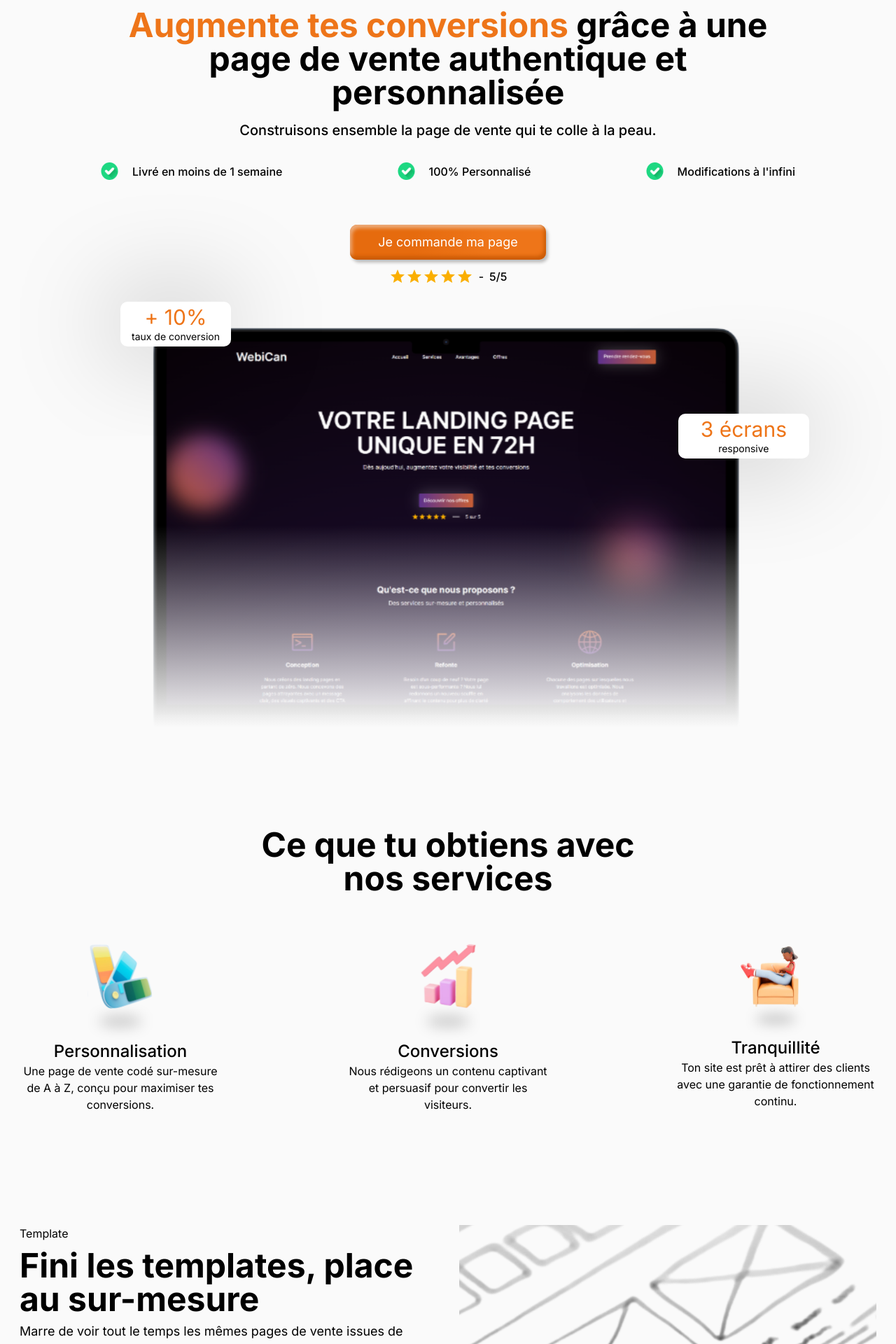
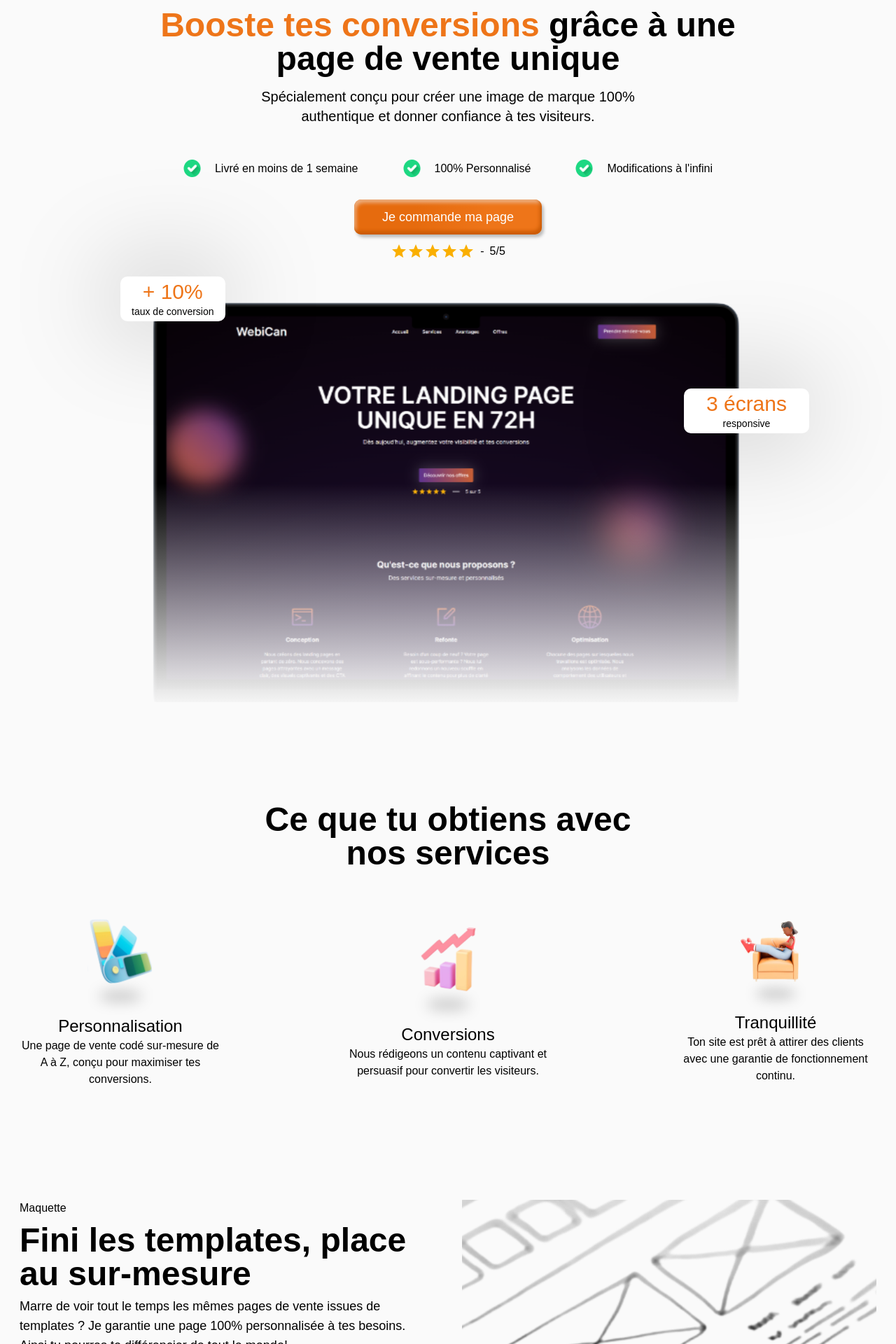
Before and after one commit to SebMZI/territa-lp, a Next.js app: page / in a window 1280 px wide. Shown: the part 140-2060 px from the top of the page at 70% size. Built offline with nearby package versions, Linux system fonts and the light colour scheme.

Commit message:
feat(Hero): :art: Changed title and subtitle

```diff
--- a/app/globals.css
+++ b/app/globals.css
@@ -1,6 +1,8 @@
 @tailwind base;
 @tailwind components;
 @tailwind utilities;
+
+@import url('https://fonts.googleapis.com/css2?family=Merriweather+Sans:ital,wght@0,300..800;1,300..800&family=Montserrat:ital,wght@0,100..900;1,100..900&display=swap');
 
 *,
 ::after,
@@ -9,4 +11,11 @@
   padding: 0;
   box-sizing: border-box;
   scroll-behavior: smooth;
+
+
 }
+
+body{
+  font-family: "Montserrat", sans-serif;
+}
+h1,h2,h3,h4,h5,h6 { font-family: "Merriweather Sans", sans-serif;}
--- a/app/layout.js
+++ b/app/layout.js
@@ -1,8 +1,5 @@
-import { Inter } from "next/font/google";
 import "./globals.css";
 import { Analytics } from "@vercel/analytics/react";
-
-const inter = Inter({ subsets: ["latin"] });
 
 export const metadata = {
   title:
@@ -44,7 +41,7 @@ export const metadata = {
 export default function RootLayout({ children }) {
   return (
     <html lang="fr">
-      <body className={` ${inter.className} bg-[#FAFAFA]`}>
+      <body className={`bg-[#FAFAFA]`}>
         {children}
         <Analytics />
       </body>
--- a/components/Features.jsx
+++ b/components/Features.jsx
@@ -8,7 +8,7 @@ import { duration } from "@mui/material";
 const Features = () => {
   return (
     <section className="mt-20 w-full lg:mb-20">
-      <article className="md:grid md:grid-cols-2 md:gap-8">
+      <article className="md:grid md:grid-cols-2 md:gap-8 lg:gap-10">
         <motion.div
           initial={{ opacity: 0, x: -250 }}
           whileInView={{ opacity: 1, x: 0 }}
@@ -16,14 +16,14 @@ const Features = () => {
           className="md:flex md:flex-col md:justify-between lg:justify-start mb-10 md:mb-0"
         >
           <div className="mb-14 md:mb-auto lg:mb-14">
-            <span>Template</span>
+            <span>Maquette</span>
             <h2 className="text-2xl font-bold mt-2.5 lg:text-5xl">
               Fini les templates, place au sur-mesure
             </h2>
             <p className="mt-5 md:mt-2 lg:text-lg">
               Marre de voir tout le temps les mêmes pages de vente issues de
-              templates ? Nous garantissons une page 100% personnalisée à tes
-              besoins. Et tu ne sera pas comme tout le monde!
+              templates ? Je garantie une page 100% personnalisée à tes besoins.
+              Ainsi tu pourras te différencier de tout le monde!
             </p>
             <ul className="mt-7 mb-12 md:mb-8 flex flex-col gap-3">
               <li className="flex flex-row gap-5 items-center">
@@ -87,7 +87,7 @@ const Features = () => {
           />
         </motion.div>
       </article>
-      <article className="mt-20 md:grid md:grid-cols-2 md:gap-8 lg:mt-28">
+      <article className="mt-20 md:grid md:grid-cols-2 md:gap-8 lg:mt-28 lg:gap-10">
         <motion.div
           initial={{ opacity: 0, x: 250 }}
           whileInView={{ opacity: 1, x: 0 }}
--- a/components/Hero.jsx
+++ b/components/Hero.jsx
@@ -13,15 +13,16 @@ const Hero = () => {
           pages de vente sur-mesure pour les indépendants
         </span>
       </div>
-      <h1 className="font-bold text-center text-[28px] leading-9 mt-4 mb-3 md:text-4xl lg:w-3/4 lg:m-auto lg:my-4 lg:text-5xl">
-        <span className="text-ascent">Augmente tes conversions</span> grâce à
-        une page de vente authentique et personnalisée
+      <h1 className="font-bold text-center text-[30px] leading-9 mt-4 mb-3 md:text-[40px] md:w-3/4 md:m-auto md:my-4 lg:text-5xl">
+        <span className="text-ascent">Booste tes conversions</span> grâce à une
+        page de vente unique
       </h1>
-      <p className="text-sm text-center mt-2 font-medium md:text-base lg:text-xl">
-        Construisons ensemble la page de vente qui te colle à la peau.
+      <p className="text-sm text-center mt-2 font-medium md:text-base lg:text-xl md:mb-12 w-3/4 md:w-2/4  mx-auto">
+        Spécialement conçu pour créer une image de marque 100% authentique et
+        donner confiance à tes visiteurs.
       </p>
 
-      <ul className="mt-7 flex flex-col gap-3 mb-7 md:flex-row md:justify-around lg:px-10 lg:mt-8">
+      <ul className="mt-7 flex flex-col gap-3 mb-7 md:flex-row md:justify-center md:gap-10 lg:gap-16 lg:px-10 lg:mt-8">
         <li className="flex flex-row gap-5 items-center">
           <Image
             src={"/images/green-check.png"}
@@ -54,7 +55,7 @@ const Hero = () => {
         </li>
       </ul>
 
-      <div className="w-full md:flex md:flex-row md:justify-center lg:mt-16">
+      <div className="w-full md:flex md:flex-row md:justify-center lg:mt-8">
         <Button
           containerStyle={
             "w-full text-sm h-[45px] md:w-auto md:px-10 md:text-lg "
@@ -94,8 +95,8 @@ const Hero = () => {
             className="md:w-10/12 md:m-auto"
             alt="Capture d'écran de la page de vente : Un écran d'ordinateur affichant une page de vente attrayante."
           />
-          <div className="absolute bottom-6 md:bottom-16 left-0 right-0 h-24 md:h-72 bg-gradient-to-t from-[#FAFAFA] to-[rgba(250,250,250,0)]"></div>
-          <div className="absolute bottom-0 left-0 right-0 bg-[#FAFAFA] md:h-16 h-6 "></div>
+          <div className="absolute bottom-8 md:bottom-14 left-0 right-0 h-32 md:h-80 bg-gradient-to-t from-[#FAFAFA] to-[rgba(250,250,250,0)]"></div>
+          <div className="absolute bottom-0 left-0 right-0 bg-[#FAFAFA] md:h-16 h-10 "></div>
         </div>
       </div>
     </section>
```
